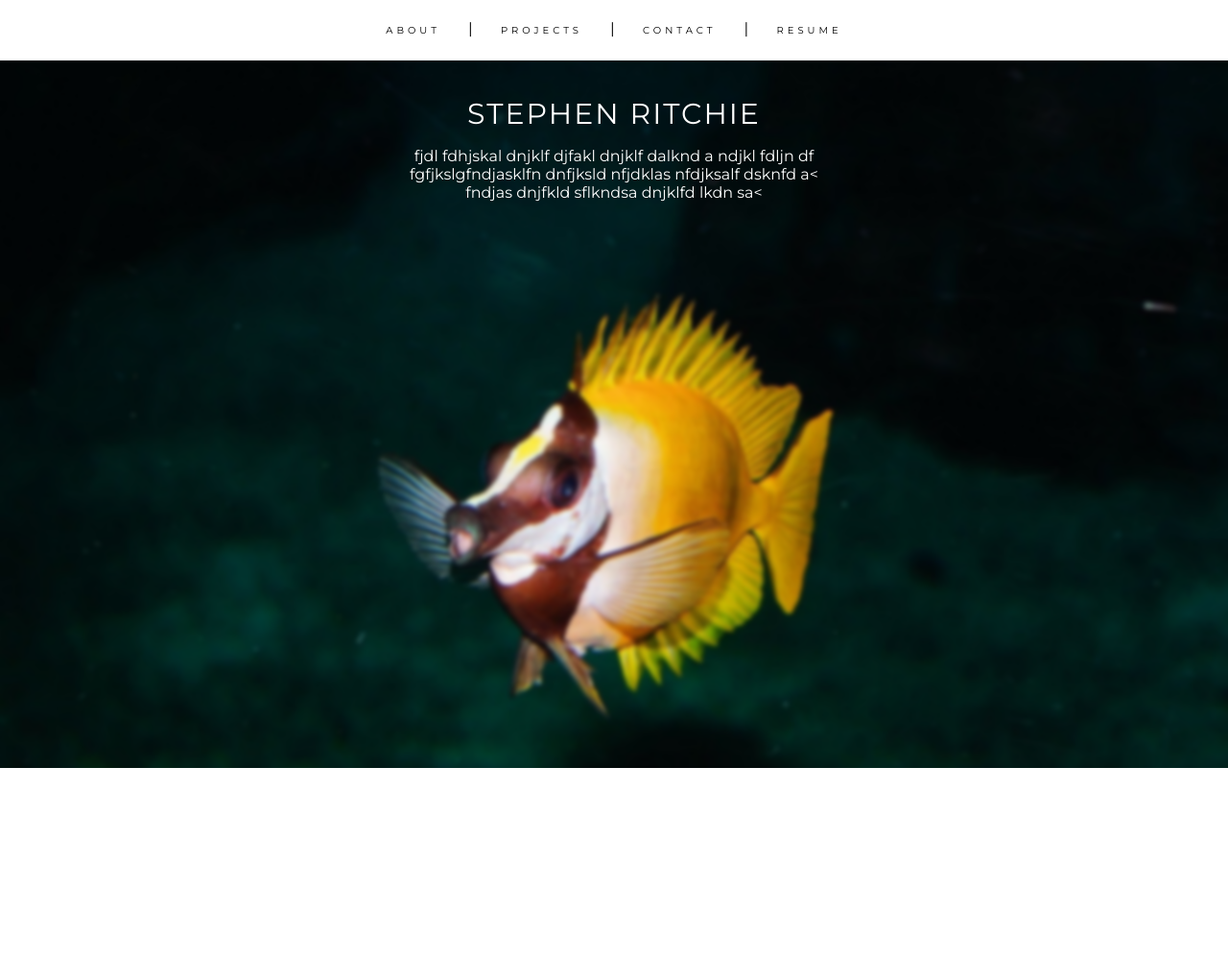
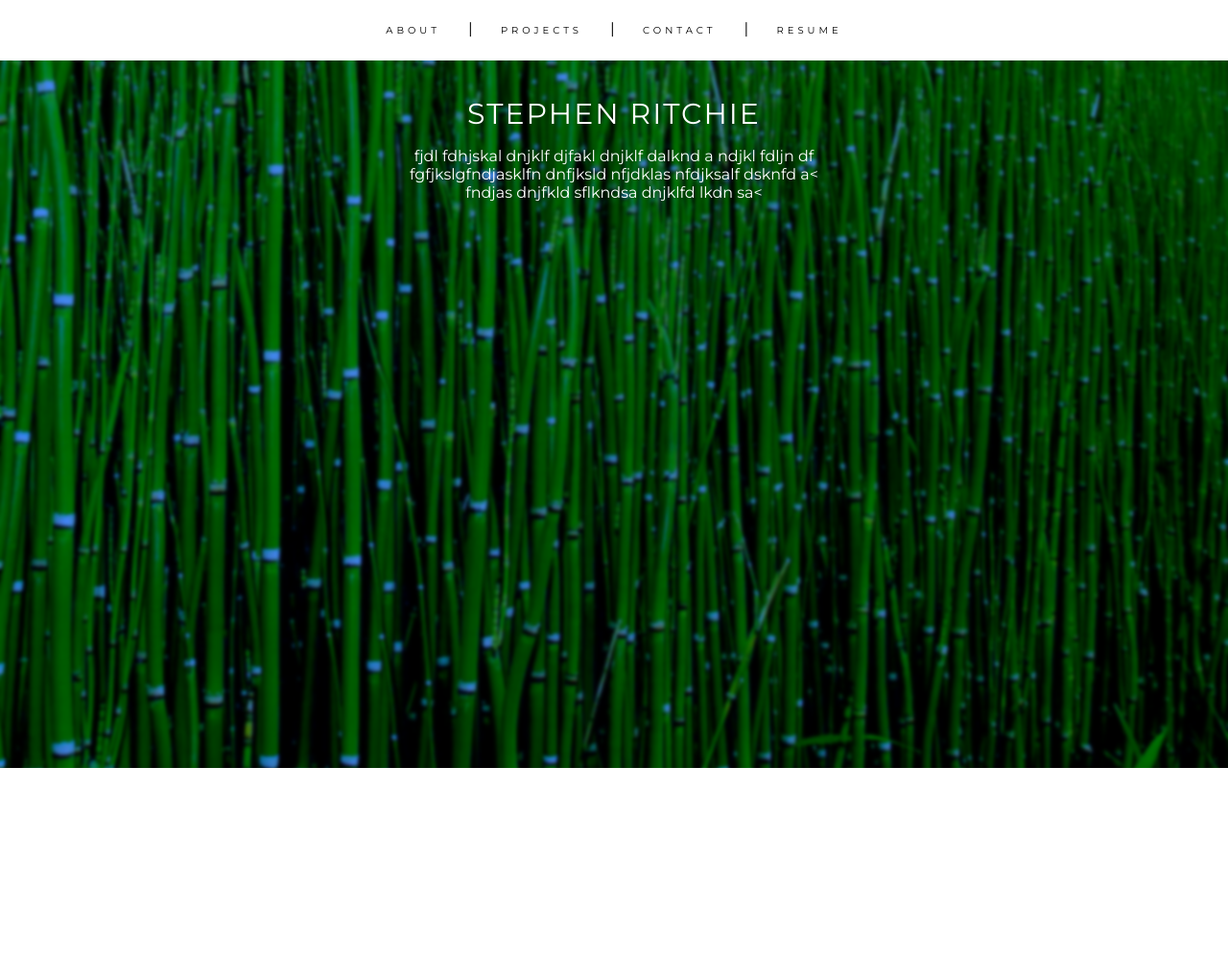
Before and after one commit to recklesspanda/recklesspanda.github.io, a PHP site: page / in a window 1280 px wide. Shown: the top 999 px of the page at 96% size. Run offline with PHP 8.4, Linux system fonts and the light colour scheme; some libraries are stand-ins or nearby versions.

Commit message:
Update index.css

```diff
--- a/css/index.css
+++ b/css/index.css
@@ -20,7 +20,7 @@ html,body {
     z-index:100;
 }
 #stephen{
-	background-image: url(../images/fish.png);
+	background-image: url(../images/bamboo.png);
   background-size: cover;
   background-repeat: no-repeat;
   position:fixed;
```
